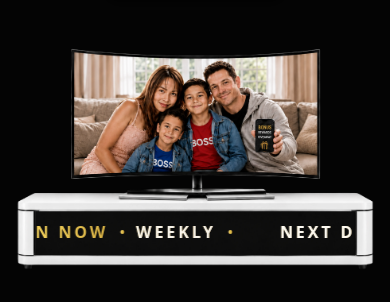
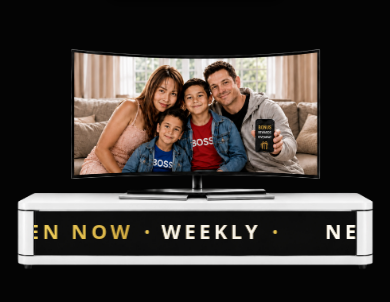
Before and after one commit to vourdev/slr-membership, a Next.js app: page / in a window 390 px wide. Shown: the part 542-844 px from the top of the page. Built offline with nearby package versions, Linux system fonts and the light colour scheme; no server answers.

Commit message:
style: update HeroSection layout for improved responsiveness and enhance text styling for better visibility

```diff
--- a/src/app/(home)/(routes)/(membership)/_components/hero-section.tsx
+++ b/src/app/(home)/(routes)/(membership)/_components/hero-section.tsx
@@ -57,7 +57,7 @@ const HeroSection = () => {
 
                 {/* TV / Giveaway image */}
                 <div className='relative mt-12 flex justify-center'>
-                    <div className='relative w-full max-w-3xl'>
+                    <div className='relative w-full max-w-7xl'>
                         <Image
                             src='/images/giveaway-win.webp'
                             alt='Giveaway and Win Cash Prizes'
@@ -83,7 +83,7 @@ const HeroSection = () => {
                                         {Array.from({ length: 6 }).map((_, i) => (
                                             <span
                                                 key={i}
-                                                className='text-gradient-gold flex items-center gap-3 px-6 font-bold tracking-[0.18em] uppercase sm:text-base md:text-xl lg:text-2xl'>
+                                                className='text-gradient-gold flex items-center gap-3 px-6 text-xl font-bold tracking-[0.18em] uppercase sm:text-3xl md:text-4xl lg:text-5xl xl:text-6xl'>
                                                 <span className='text-white/90'>Next Draw</span>
                                                 <span className='bg-gradient-gold inline-block h-1 w-1 rounded-full' />
                                                 <span>Weekly prize pool open now</span>
```
